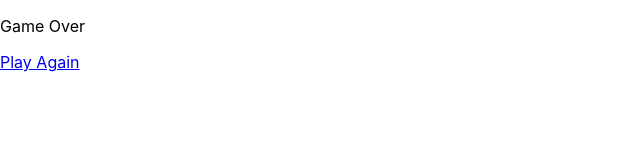
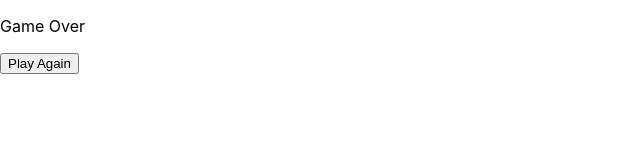
Before and after one commit to 99darshan/play-boggle, a React (Create React App) app in the folder client/: page /game/end in a window 1280 px wide. Shown: the top 160 px of the page, without its empty margins (0-640 px from the left). Built offline with nearby package versions, Linux system fonts and the light colour scheme.

Commit message:
added boggle action type constants, completed game loop, by implementing play again from game end screen

```diff
--- a/client/src/components/Timer.jsx
+++ b/client/src/components/Timer.jsx
@@ -2,7 +2,7 @@ import React, { useEffect, useState } from "react";
 import PropTypes from "prop-types";
 import { useContext } from "react";
 import { BoggleContext } from "../state/boggleContext";
-
+import { END_GAME } from "../state/boggleActionTypes";
 export default function Timer({ totalTimeInSec }) {
   let { state, dispatch } = useContext(BoggleContext);
   const [timeRemaining, setTimeRemaining] = useState(totalTimeInSec);
@@ -11,7 +11,7 @@ export default function Timer({ totalTimeInSec }) {
     //console.log("use effect");
     // stop timer when timeRemaining is 0 TODO: display game end views
     if (!timeRemaining) {
-      dispatch({ type: "END_GAME", payload: { hasGameEnded: true } });
+      dispatch({ type: END_GAME, payload: { hasGameEnded: true } });
       return;
     }
     const timerIntervalId = setInterval(() => {
--- a/client/src/pages/GameEnd.jsx
+++ b/client/src/pages/GameEnd.jsx
@@ -1,12 +1,19 @@
-import React from "react";
+import React, { useContext } from "react";
 import { Link } from "react-router-dom";
 import * as routes from "../constants/routeConstants";
+import { BoggleContext } from "../state/boggleContext";
+import { START_GAME } from "../state/boggleActionTypes";
 
 function GameEnd() {
+  let { state, dispatch } = useContext(BoggleContext);
   return (
     <div>
       <p>Game Over</p>
-      <Link to={routes.GAME}>Play Again</Link>
+      <Link to={routes.GAME}>
+        <button onClick={() => dispatch({ type: START_GAME })}>
+          Play Again
+        </button>
+      </Link>
     </div>
   );
 }
--- /dev/null
+++ b/client/src/state/boggleActionTypes.js
@@ -0,0 +1,3 @@
+const SUFFIX = 'boggle_action_types';
+export const END_GAME = `END_GAME_${SUFFIX}`;
+export const START_GAME = `START_GAME_${SUFFIX}`;
--- a/client/src/state/boggleReducer.js
+++ b/client/src/state/boggleReducer.js
@@ -1,7 +1,10 @@
+import {END_GAME, START_GAME} from './boggleActionTypes'
 export const boggleReducer = (state, action) => {
     switch(action.type){
-        case 'END_GAME':
+        case END_GAME:
            return {...state, hasGameEnded: action.payload.hasGameEnded};
+        case START_GAME:
+            return {...state, hasGameEnded: false}
         default:
             return {...state};
     }
```
